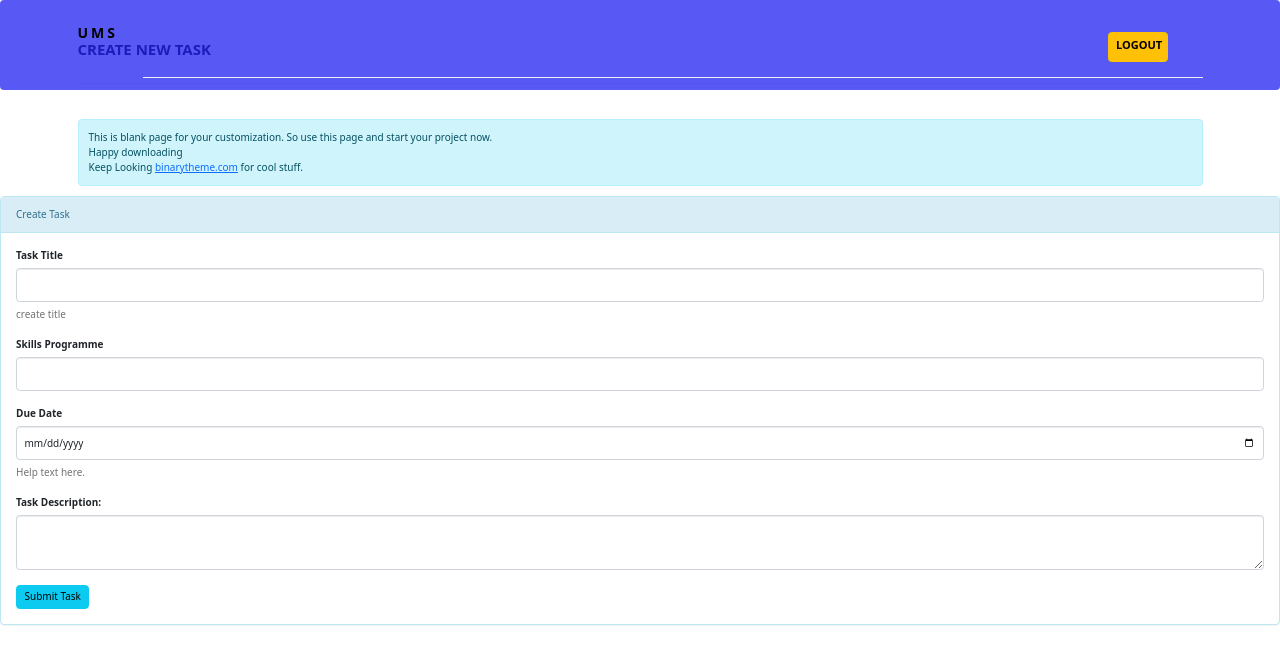
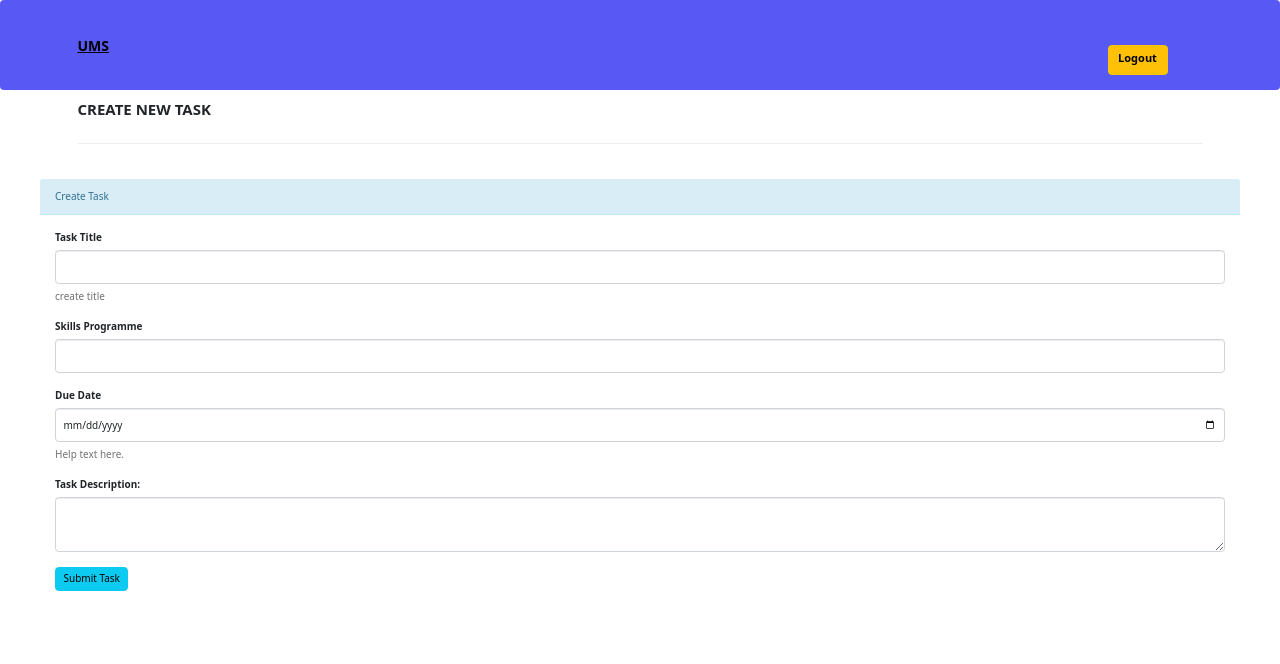
Before and after one commit to BongaDigiLink/Projects, an Angular app in the folder AngularProject_UMS/: page /create-task in a window 1280 px wide. Shown: the top 664 px of the page. Built offline with nearby package versions, Linux system fonts and the light colour scheme.

Commit message:
home navs.

```diff
--- a/AngularProject_UMS/src/app/Layouts/create-task/create-task.component.html
+++ b/AngularProject_UMS/src/app/Layouts/create-task/create-task.component.html
@@ -1,32 +1,22 @@
 <app-navbar></app-navbar>
 <!-- MENU SECTION END-->
-<div class="content-wrapper">
+<div class="content-wrapper" style="margin-top: 100px;">
     <div class="container">
         <div class="row pad-botm">
             <div class="col-md-12">
                 <h4 class="header-line">Create New Task</h4>
             </div>
         </div>
-
-        <div class="row">
-            <div class="col-md-12">
-                <div class="alert alert-info">
-        This is blank page for your customization. So use this page and start your project now.
-                    <br />
-                    Happy downloading
-                    <br />
-                    Keep Looking <a target="_blank" href="http://www.binarytheme.com/" >binarytheme.com</a> for cool stuff.
-                </div>
-            </div>
-        </div>
     </div>
 
     <!--Open Form creating a Task.-->
 
-    <div class="panel panel-info">
+    <div class="panel-info" style="padding: 0px 40px 0px 40px;">
+
         <div class="panel-heading">
            Create Task
         </div>
+
         <div class="panel-body">
             <form [formGroup]="form">
 
@@ -70,8 +60,9 @@
                         </button>
 
                 </form>
-            </div>
         </div>
+
+    </div>
 
     <!--End of Task form-->
 </div>
--- a/AngularProject_UMS/src/app/Layouts/navbar/navbar.component.html
+++ b/AngularProject_UMS/src/app/Layouts/navbar/navbar.component.html
@@ -2,9 +2,13 @@
  style="background-color: rgba(25, 25, 240, 0.726); font-size: 12px;">
     <div class="container">
 
-      <a class="navbar-brand header" href="#"
-      routerLink="/home"
-      style="font-size: 14px; color: black; font-weight: bolder;">UMS</a>
+      <div class="left-div">
+        <a class="left-div" href="#"
+          routerLink="/home"
+          style="font-size: 14px; color: black; font-weight: bolder;">UMS
+        </a>
+      </div>
+
 
       <button class="navbar-toggler ps-0" type="button" data-mdb-toggle="collapse" data-mdb-target="#navbarExample01"
         aria-controls="navbarExample01" aria-expanded="false" aria-label="Toggle navigation">
@@ -13,7 +17,7 @@
         </span>
       </button>
 
-      <div class="collapse navbar-collapse header-line" id="navbarExample01">
+      <div class="collapse navbar-collapse" id="navbarExample01">
         <ul class="navbar-nav me-auto mb-2 mb-lg-0">
 
           <!-- <li class="nav-item">
```
